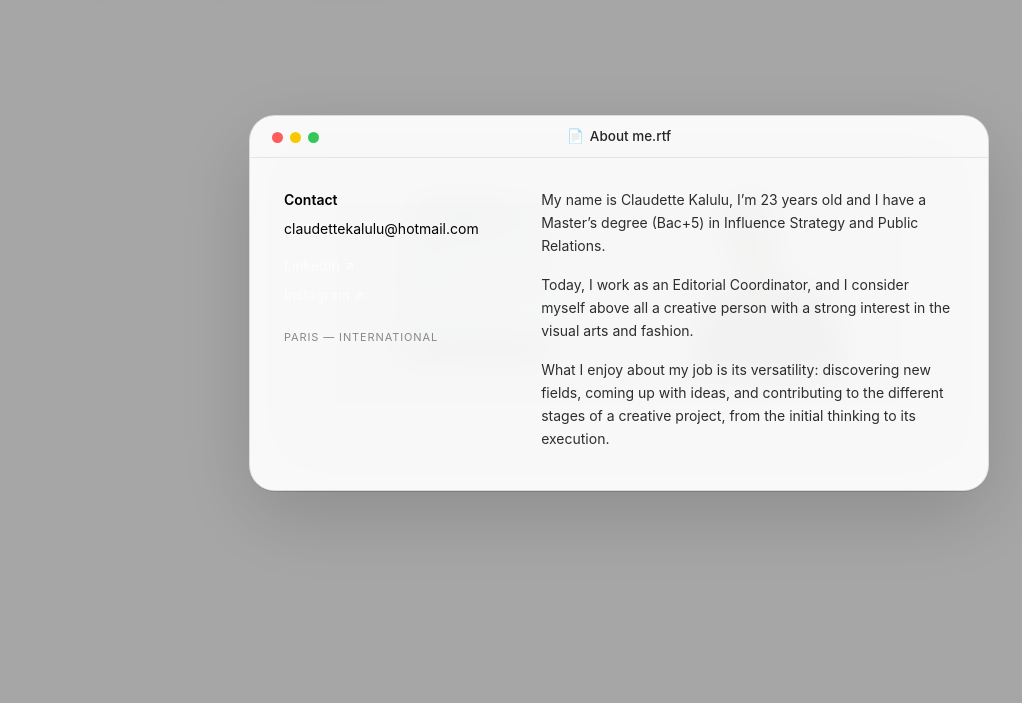
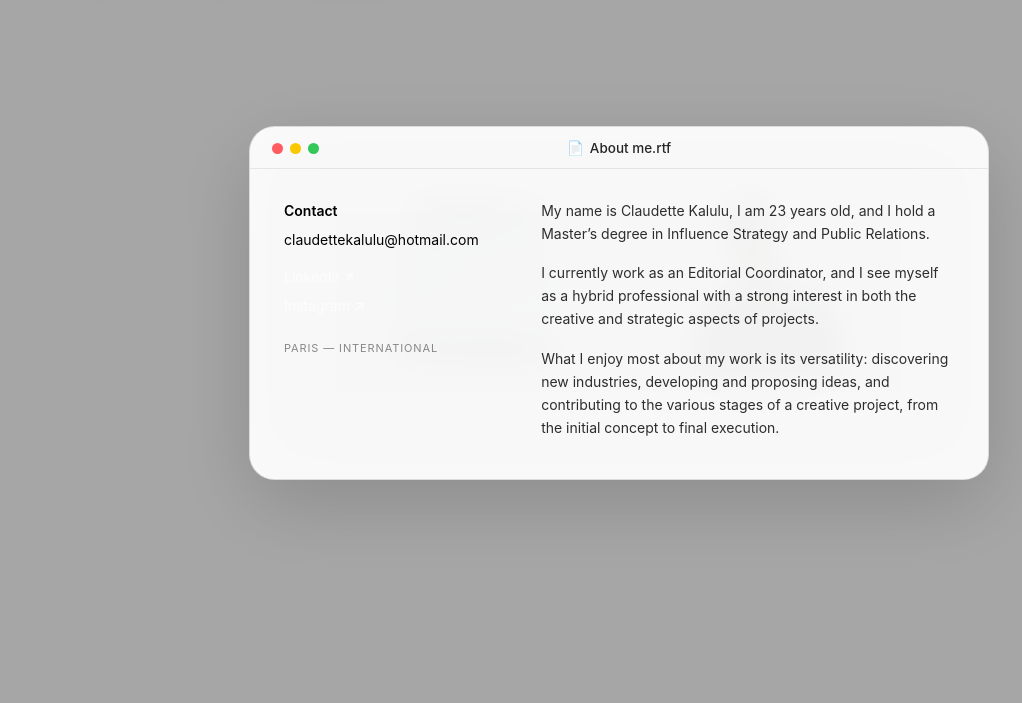
Before and after one commit to alfazsozib/site, a plain HTML site: page index.html in a window 1280 px wide. Both pictures are taken after a click on the element "About me.rtf". Shown: the part 97-800 px from the top of the page, without its empty margins (21-1043 px from the left). Drawn offline with Linux system fonts and the light colour scheme; a web font is replaced by a local one.

Commit message:
about section text updated

```diff
--- a/index.html
+++ b/index.html
@@ -2051,19 +2051,13 @@
           </div>
           <div class="rtf-right-col">
             <p>
-              My name is Claudette Kalulu, I’m 23 years old and I have a
-              Master’s degree (Bac+5) in Influence Strategy and Public Relations.
+              My name is Claudette Kalulu, I am 23 years old, and I hold a Master’s degree in Influence Strategy and Public Relations.
             </p>
             <p>
-              Today, I work as an Editorial Coordinator, and I consider
-              myself above all a creative person with a strong interest
-              in the visual arts and fashion.
+              I currently work as an Editorial Coordinator, and I see myself as a hybrid professional with a strong interest in both the creative and strategic aspects of projects.
             </p>
             <p>
-              What I enjoy about my job is its versatility: discovering
-              new fields, coming up with ideas, and contributing to the
-              different stages of a creative project, from the
-              initial thinking to its execution.
+              What I enjoy most about my work is its versatility: discovering new industries, developing and proposing ideas, and contributing to the various stages of a creative project, from the initial concept to final execution.
             </p>
           </div>
         </div>
```
